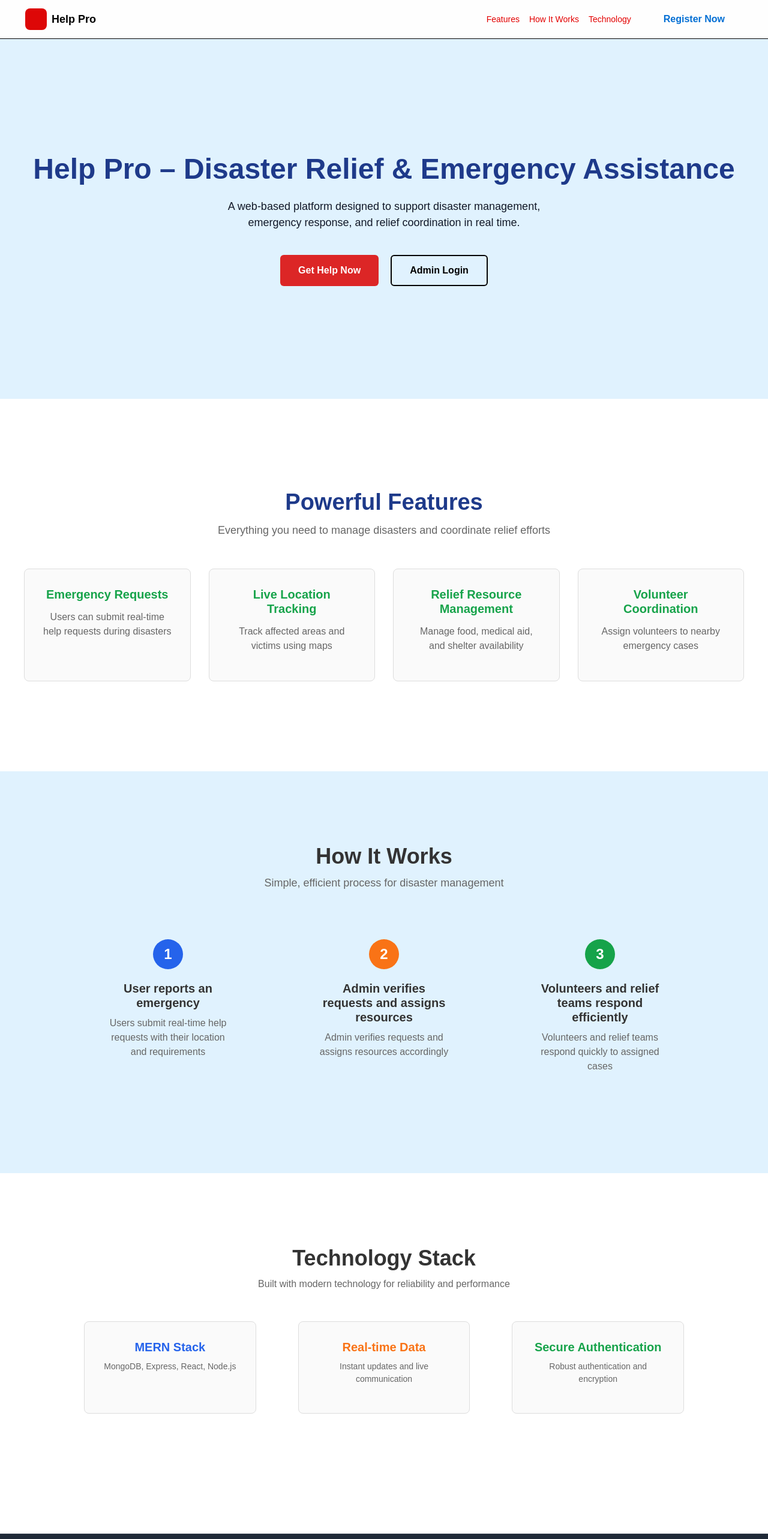
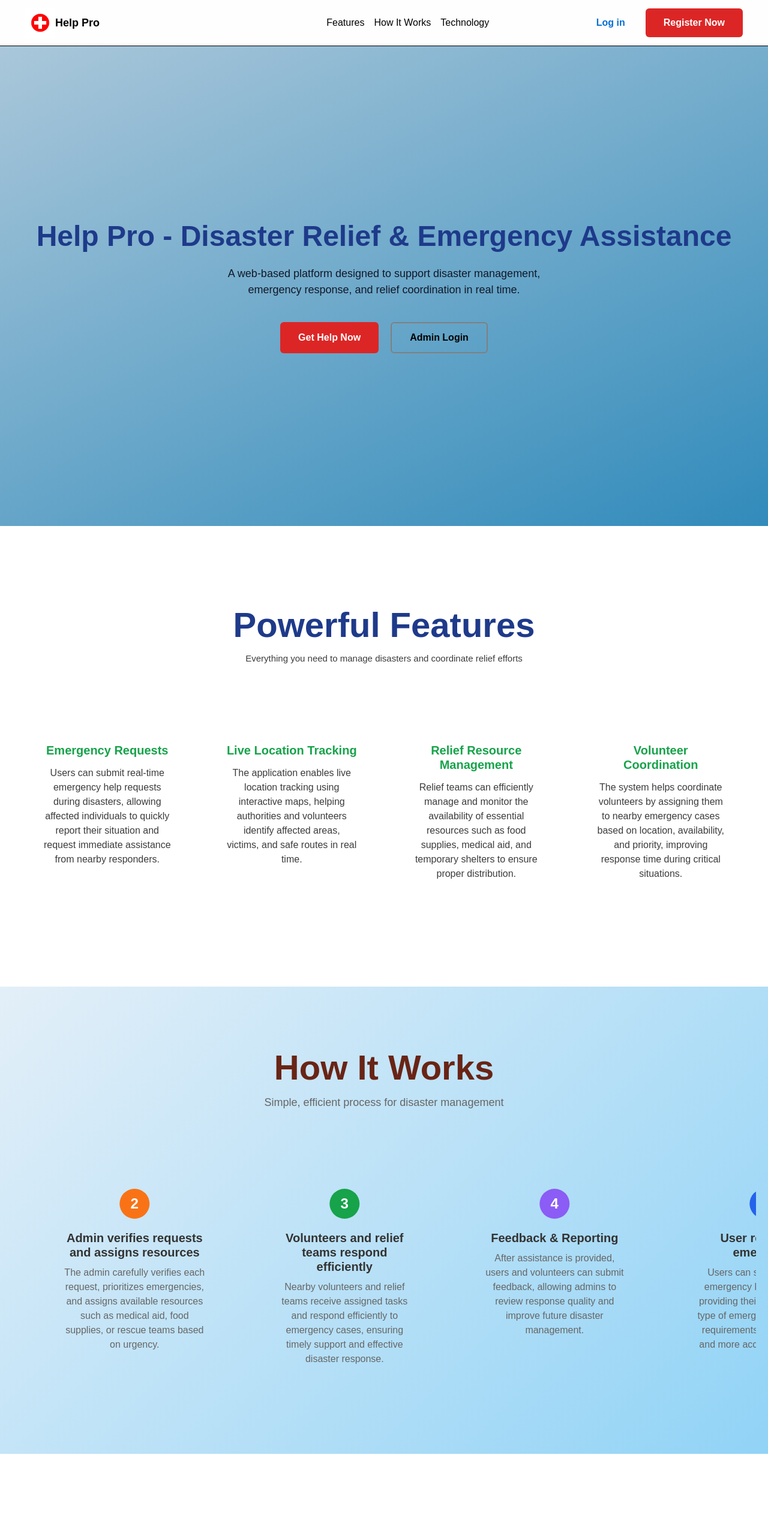
Before and after one commit to abdulrehman-devs/Help-Pro---A-Disaster-Relief-App, a React (Create React App) app in the folder frontend/: page / in a window 1280 px wide. Shown: the top 2566 px of the page at 60% size. Built offline with nearby package versions, Linux system fonts and the light colour scheme.

Commit message:
Updated Landing Page, implemented Routing and added complex css

```diff
--- a/frontend/package.json
+++ b/frontend/package.json
@@ -10,6 +10,7 @@
     "bootstrap": "^5.3.8",
     "react": "^19.2.3",
     "react-dom": "^19.2.3",
+    "react-router-dom": "^7.13.0",
     "react-scripts": "5.0.1",
     "web-vitals": "^2.1.4"
   },
--- a/frontend/src/App.css
+++ b/frontend/src/App.css
@@ -1,11 +1,6 @@
 .App {
   text-align: center;
   background-color: linear-gradient(to right, #4a7b9e, #ffffff);
-}
-
-.App-logo {
-  height: 40vmin;
-  pointer-events: none;
 }
 
 @media (prefers-reduced-motion: no-preference) {
--- a/frontend/src/App.js
+++ b/frontend/src/App.js
@@ -3,13 +3,18 @@ import 'bootstrap/dist/css/bootstrap.min.css';
 import 'bootstrap/dist/js/bootstrap.bundle.min.js';
 import LandingPage from "./pages/LandingPage";
 import "bootstrap/dist/css/bootstrap.min.css";
+import { Routes, Route, BrowserRouter } from "react-router-dom";
 import "./App.css";
 
 function App() {
   return (
-    <div>
-      <LandingPage />
-    </div>
+    <>
+      <BrowserRouter>
+        <Routes>
+          <Route path="/" element={< LandingPage />} />
+        </Routes>
+      </BrowserRouter>
+    </>
   );
 }
 
--- a/frontend/src/components/Header.jsx
+++ b/frontend/src/components/Header.jsx
@@ -1,15 +1,21 @@
 import "../style/Header.css";
-import React from 'react';
+import { Link } from "react-router-dom";
+import React from "react";
 
-function Header() {
+function Header({ isLoggedIn }) {
     return (
         <header className="app-header">
             <nav className="navbar navbar-expand-lg">
                 <div className="container">
-                    <a className="navbar-brand d-flex align-items-center" href="/">
-                        <div className="logo-box"></div>
+
+                    <Link className="navbar-brand d-flex align-items-center" to="/">
+                        <img
+                            src="/helpro-logo.jpg"
+                            alt="Help Pro Logo"
+                            style={{ width: '50px', height: '50px', objectFit: 'contain' }}
+                        />
                         <span className="app-name">Help Pro</span>
-                    </a>
+                    </Link>
 
                     <button
                         className="navbar-toggler"
@@ -21,31 +27,38 @@ function Header() {
                     </button>
 
                     <div className="collapse navbar-collapse" id="navbarMenu">
-                        <ul className="navbar-nav ms-auto align-items-lg-center">
+
+                        { !isLoggedIn &&
+                            <ul className="navbar-nav mx-auto align-items-lg-center">
                                 <li className="nav-item">
                                     <a className="nav-link" href="#features">Features</a>
                                 </li>
-
                                 <li className="nav-item">
                                     <a className="nav-link" href="#how">How It Works</a>
                                 </li>
-
                                 <li className="nav-item">
                                     <a className="nav-link" href="#tech">Technology</a>
                                 </li>
+                            </ul>}
 
-                            <li className="nav-item ms-lg-3 mt-2 mt-lg-0">
-                                <button className="btn">
-                                    Register Now
-                                </button>
-                            </li>
-
-                        </ul>
+                        <div className="d-flex ms-auto gap-1">
+                            { !isLoggedIn ?
+                            (
+                                <>
+                                    <Link className="btn btn-outline-primary" to="/login"> Log in </Link>
+                                    <Link className="btn btn-primary" to="/register"> Register Now </Link>
+                                </>
+                            ) :
+                            (
+                                <button className="btn btn-primary" style={{ "width": "80px", "height": "34px", "fontSize": "12px", "padding": "0 10px", "textDecoration": "none" }}>Sign Out</button>
+                            )
+                                }
+                        </div>
                     </div>
                 </div>
             </nav>
         </header>
     );
-};
+}
 
 export default Header;
--- a/frontend/src/pages/LandingPage.jsx
+++ b/frontend/src/pages/LandingPage.jsx
@@ -1,4 +1,4 @@
-import react from 'react';
+import React from 'react';
 import Header from '../components/Header';
 import Footer from '../components/Footer';
 import '../style/LandingPage.css';
@@ -6,10 +6,10 @@ import '../style/LandingPage.css';
 function LandingPage() {
     return (
         <div className="landing-page">
-            <Header />
+            <Header isLoggedIn={false} />
 
             <section className="hero">
-                <h1>Help Pro – Disaster Relief & Emergency Assistance</h1>
+                <h1>Help Pro - Disaster Relief & Emergency Assistance</h1>
                 <p>A web-based platform designed to support disaster management, emergency response, and relief coordination in real time.</p>
                 <div className="button-group">
                     <button className="btn btn-primary">Get Help Now</button>
@@ -24,22 +24,38 @@ function LandingPage() {
                 <div className="feature-grid">
                     <div className="feature-card">
                         <h3>Emergency Requests</h3>
-                        <p>Users can submit real-time help requests during disasters</p>
+                        <p>
+                            Users can submit real-time emergency help requests during disasters,
+                            allowing affected individuals to quickly report their situation and
+                            request immediate assistance from nearby responders.
+                        </p>
                     </div>
 
                     <div className="feature-card">
                         <h3>Live Location Tracking</h3>
-                        <p>Track affected areas and victims using maps</p>
+                        <p>
+                            The application enables live location tracking using interactive maps,
+                            helping authorities and volunteers identify affected areas, victims,
+                            and safe routes in real time.
+                        </p>
                     </div>
 
                     <div className="feature-card">
                         <h3>Relief Resource Management</h3>
-                        <p>Manage food, medical aid, and shelter availability</p>
+                        <p>
+                            Relief teams can efficiently manage and monitor the availability of
+                            essential resources such as food supplies, medical aid, and temporary
+                            shelters to ensure proper distribution.
+                        </p>
                     </div>
 
                     <div className="feature-card">
                         <h3>Volunteer Coordination</h3>
-                        <p>Assign volunteers to nearby emergency cases</p>
+                        <p>
+                            The system helps coordinate volunteers by assigning them to nearby
+                            emergency cases based on location, availability, and priority,
+                            improving response time during critical situations.
+                        </p>
                     </div>
                 </div>
             </section>
@@ -48,48 +64,148 @@ function LandingPage() {
                 <h2>How It Works</h2>
                 <p>Simple, efficient process for disaster management</p>
 
-                <div className="steps-grid">
+                <div className="steps-slider">
+                    <div className="steps-track">
                         <div className="step">
-                        <div className="step-number" style={{ backgroundColor: '#2563eb' }}>1</div>
+                            <div className="step-number" style={{ backgroundColor: '#2563eb'}}>1</div>
                             <h3>User reports an emergency</h3>
-                        <p>Users submit real-time help requests with their location and requirements</p>
+                            <p>
+                                Users can submit real-time emergency help requests by providing their
+                                current location, type of emergency, and specific requirements to
+                                ensure faster and more accurate assistance.
+                            </p>
                         </div>
 
                         <div className="step">
                             <div className="step-number" style={{ backgroundColor: '#f97316' }}>2</div>
                             <h3>Admin verifies requests and assigns resources</h3>
-                        <p>Admin verifies requests and assigns resources accordingly</p>
+                            <p>
+                                The admin carefully verifies each request, prioritizes emergencies,
+                                and assigns available resources such as medical aid, food supplies,
+                                or rescue teams based on urgency.
+                            </p>
                         </div>
 
                         <div className="step">
                             <div className="step-number" style={{ backgroundColor: '#16a34a' }}>3</div>
                             <h3>Volunteers and relief teams respond efficiently</h3>
-                        <p>Volunteers and relief teams respond quickly to assigned cases</p>
+                            <p>
+                                Nearby volunteers and relief teams receive assigned tasks and respond
+                                efficiently to emergency cases, ensuring timely support and effective
+                                disaster response.
+                            </p>
+                        </div>
+
+                        <div className="step">
+                            <div className="step-number" style={{ backgroundColor: '#8b5cf6' }}>4</div>
+                            <h3>Feedback & Reporting</h3>
+                            <p>
+                                After assistance is provided, users and volunteers can submit feedback,
+                                allowing admins to review response quality and improve future disaster management.
+                            </p>
+                        </div>
+
+                        {/* Duplicate steps for infinite scroll */}
+                        <div className="step">
+                            <div className="step-number" style={{ backgroundColor: '#2563eb' }}>1</div>
+                            <h3>User reports an emergency</h3>
+                            <p>
+                                Users can submit real-time emergency help requests by providing their
+                                current location, type of emergency, and specific requirements to
+                                ensure faster and more accurate assistance.
+                            </p>
+                        </div>
+
+                        <div className="step">
+                            <div className="step-number" style={{ backgroundColor: '#f97316' }}>2</div>
+                            <h3>Admin verifies requests and assigns resources</h3>
+                            <p>
+                                The admin carefully verifies each request, prioritizes emergencies,
+                                and assigns available resources such as medical aid, food supplies,
+                                or rescue teams based on urgency.
+                            </p>
+                        </div>
+
+                        <div className="step">
+                            <div className="step-number" style={{ backgroundColor: '#16a34a' }}>3</div>
+                            <h3>Volunteers and relief teams respond efficiently</h3>
+                            <p>
+                                Nearby volunteers and relief teams receive assigned tasks and respond
+                                efficiently to emergency cases, ensuring timely support and effective
+                                disaster response.
+                            </p>
+                        </div>
+
+                        <div className="step">
+                            <div className="step-number" style={{ backgroundColor: '#8b5cf6' }}>4</div>
+                            <h3>Feedback & Reporting</h3>
+                            <p>
+                                After assistance is provided, users and volunteers can submit feedback,
+                                allowing admins to review response quality and improve future disaster management.
+                            </p>
+                        </div>
                     </div>
                 </div>
             </section>
 
+
+
             <section className="tech-stack" id='tech'>
                 <h2>Technology Stack</h2>
-                <p>Built with modern technology for reliability and performance</p>
 
                 <div className="tech-grid">
                     <div className="tech-card">
                         <h3 style={{ color: '#2563eb' }}>MERN Stack</h3>
-                        <p>MongoDB, Express, React, Node.js</p>
+                        <p>
+                            MongoDB, Express, React, Node.js. <br />
+                            Enables building fast and scalable full-stack web applications.
+                        </p>
                     </div>
 
                     <div className="tech-card">
                         <h3 style={{ color: '#f97316' }}>Real-time Data</h3>
-                        <p>Instant updates and live communication</p>
+                        <p>
+                            Instant updates and live communication. <br />
+                            Keeps users informed instantly with up-to-date information.
+                        </p>
+                    </div>
+
+                    <div className="tech-card">
+                        <h3 style={{ color: '#f59e0b' }}>Monitoring & Alerts</h3>
+                        <p>
+                            Real-time notifications and monitoring ensure prompt response to emergencies. <br />
+                            Helps track system performance and disaster updates efficiently.
+                        </p>
+                    </div>
+
+                    <div className="tech-card">
+                        <h3 style={{ color: '#8b5cf6' }}>System Architecture</h3>
+                        <p>
+                            The app uses REST APIs for backend communication, integrating weather and disaster data APIs. <br />
+                            Efficient routing and database interactions ensure smooth operations.
+                        </p>
+                    </div>
+
+                    <div className="tech-card">
+                        <h3 style={{ color: '#ec4899' }}>Tools</h3>
+                        <p>
+                            VS Code, Linux, Postman API, Git, GitHub. <br />
+                            Essential for development, testing, version control, and deployment.
+                        </p>
                     </div>
 
                     <div className="tech-card">
                         <h3 style={{ color: '#16a34a' }}>Secure Authentication</h3>
-                        <p>Robust authentication and encryption</p>
+                        <p>
+                            Robust authentication and encryption. <br />
+                            Ensures user data is protected at all times.
+                        </p>
                     </div>
+
                 </div>
+
             </section>
+
             <Footer />
         </div>
     );
--- a/frontend/src/style/Footer.css
+++ b/frontend/src/style/Footer.css
@@ -2,7 +2,6 @@
     background-color: #1f2937;
     color: #e5e7eb;
     padding: 50px 20px 30px;
-    margin-top: 80px;
     border-top: 1px solid #374151;
 }
 
@@ -130,8 +129,8 @@
 
 @media (max-width: 480px) {
     .footer {
-        padding: 30px 12px 20px;
-        margin-top: 40px;
+        padding: 60px 20px 40px;
+        margin-top: 0px;
     }
 
     .footer-content {
--- a/frontend/src/style/Header.css
+++ b/frontend/src/style/Header.css
@@ -11,6 +11,10 @@
   margin-right: 8px;
 }
 
+.navbar-brand {
+  margin-right: 300px;
+}
+
 .app-name {
   font-size: 18px;
   font-weight: 600;
@@ -18,18 +22,18 @@
 }
 
 .nav-link {
-  color: #e30000;
-  font-size: 14px;
+  color: #000000;
+  font-size: 16px;
   margin-right: 0;
 }
 
 .nav-link:hover {
-  color: #000000;
+  color: #e50000;
 }
 
 .container {
-    max-width: 100%;
-    margin: 0 30px 0 30px;
+  max-width: 100%;
+  margin: 0 30px 0 30px;
 }
 
 .btn {
@@ -39,3 +43,29 @@
 .btn:hover {
   color: rgb(0, 0, 0);
 }
+
+.btn-outline-primary:hover {
+  background-color: transparent;
+}
+
+.nav-link {
+  font-weight: 530;
+}
+
+@media screen and (max-width: 600px) {
+  .container {
+    margin: 0 !important;
+  }
+
+  .steps-grid {
+    gap: 0 !important;
+  }
+
+  section {
+    padding: 100px 35px !important;
+  }
+
+  .navbar-brand {
+    margin-right: 0px;
+  }
+}
--- a/frontend/src/style/LandingPage.css
+++ b/frontend/src/style/LandingPage.css
@@ -2,6 +2,10 @@
   margin: 0;
   padding: 0;
   box-sizing: border-box;
+}
+
+html {
+  scroll-behavior: smooth;
 }
 
 body {
@@ -16,12 +20,13 @@ body {
 .hero {
   padding: 80px 20px;
   text-align: center;
-  background-color: #E0F2FE;
-  color: white;
-  min-height: 600px;
+  min-height: 100vh;
   display: flex;
   flex-direction: column;
   justify-content: center;
+  background: linear-gradient(515deg, #aac7da 0%, #318bbb 100%);
+  background-attachment: fixed;
+  color: #111827;
 }
 
 .hero h1 {
@@ -63,38 +68,40 @@ body {
 }
 
 .btn-primary:hover {
-  background-color: #006db6;
+  background-color: #1765e4;
   box-shadow: 0 4px 12px rgba(37, 99, 235, 0.3);
+  color: rgb(255, 255, 255);
 }
 
 .btn-secondary {
   background-color: transparent;
   color: #000000;
-  border: 2px solid #040404;
+  border: 2px solid gray;
 }
 
 .btn-secondary:hover {
-  background-color: #333;
-  color: white;
+  background-color: #1765e4;
+  color: rgb(255, 255, 255);
+  border: 2px solid transparent;
 }
 
 .features {
-  padding: 150px 20px;
+  padding: 130px 20px;
   background-color: #fff;
   text-align: center;
 }
 
 .features h2 {
-  font-size: 38px;
+  font-size: 58px;
   margin-bottom: 10px;
   font-weight: bold;
   color: #1E3A8A;
 }
 
-.features > p {
-  font-size: 18px;
-  margin-bottom: 50px;
-  color: #666;
+.features>p {
+  font-size: 15px;
+  margin-bottom: 100px;
+  color: #3c3c3c;
 }
 
 .feature-grid {
@@ -107,15 +114,14 @@ body {
 
 .feature-card {
   padding: 30px;
-  border: 1px solid #ddd;
   border-radius: 8px;
-  background-color: #fafafa;
+  background-color: transparent;
   transition: all 0.3s ease;
 }
 
 .feature-card:hover {
-  border-color: #2563eb;
-  box-shadow: 0 4px 12px rgba(0, 0, 0, 0.1);
+  transform: scale(1.15);
+  transition: 0.4s ease-in-out;
 }
 
 .feature-icon {
@@ -132,24 +138,26 @@ body {
 
 .feature-card p {
   font-size: 16px;
-  color: #666;
+  color: #3c3c3c;
 }
 
 .how-it-works {
-  padding: 120px 20px;
-  background-color: #E0F2FE;
+  padding: 100px 20px;
+  background: linear-gradient(135deg, #e3eff8 0%, #91d3f6 100%);
+  background-attachment: fixed;
   text-align: center;
 }
 
 .how-it-works h2 {
-  font-size: 36px;
+  font-size: 58px;
   margin-bottom: 10px;
   font-weight: bold;
+  color: #692415;
 }
 
-.how-it-works > p {
+.how-it-works>p {
   font-size: 18px;
-  margin-bottom: 50px;
+  margin-bottom: 100px;
   color: #666;
 }
 
@@ -157,12 +165,58 @@ body {
   display: grid;
   grid-template-columns: repeat(auto-fit, minmax(200px, 1fr));
   gap: 80px;
-  max-width: 1000px;
+  max-width: 100vw;
   margin: 0 auto;
 }
 
+.steps-slider {
+  overflow: hidden;
+  width: 100%;
+  margin-top: 40px;
+}
+
+.steps-track {
+  display: flex;
+  gap: 50px;
+  animation: slide 13s linear infinite;
+}
+
 .step {
+  flex: 0 0 300px;
+  background: transparent;
   padding: 30px;
+  text-align: center;
+}
+
+.steps-track:hover {
+  animation-play-state: paused;
+}
+
+@keyframes slide {
+  0% {
+    transform: translateX(0);
+  }
+
+  100% {
+    transform: translateX(-50%);
+  }
+}
+
+@media (max-width: 1000px) {
+  .step {
+    flex: 0 0 250px;
+  }
+}
+
+@media (max-width: 600px) {
+  .step {
+    flex: 0 0 200px;
+  }
+
+  .steps-track {
+    animation: slide 10s linear infinite;
+  }
+
 }
 
 .step-number {
@@ -190,56 +244,59 @@ body {
 }
 
 .tech-stack {
-  padding: 120px 20px;
-  background-color: #fff;
+  display: flex;
+  align-items: center;
+  justify-content: center;
+  padding: 150px 200px 80px 200px;
+  background-color: #ffffff;
   text-align: center;
+  gap: 100px;
 }
 
 .tech-stack h2 {
-  font-size: 36px;
+  font-size: 58px;
   margin-bottom: 10px;
   font-weight: bold;
-}
-
-.tech-stack > p {
-  font-size: 16px;
-  margin-bottom: 50px;
-  color: #666;
+  color: #1E3A8A;
+  align-items: flex-start;
 }
 
 .tech-grid {
   display: grid;
   grid-template-columns: repeat(auto-fit, minmax(250px, 1fr));
-  gap: 70px;
+  gap: 40px;
   max-width: 1000px;
   margin: 0 auto;
 }
 
 .tech-card {
-  padding: 30px;
-  border: 1px solid #ddd;
-  border-radius: 8px;
-  background-color: #fafafa;
-  transition: all 0.3s ease;
+  padding: 40px;
+  background-color: transparent;
+  transition: all 0.7s ease;
 }
 
 .tech-card:hover {
-  box-shadow: 0 4px 12px rgba(0, 0, 0, 0.1);
+  transform: rotatey(360deg) scale(1.15);
 }
 
 .tech-card h3 {
-  font-size: 20px;
+  font-size: 25px;
   margin-bottom: 10px;
   font-weight: bold;
   color: #F59E0B;
 }
 
 .tech-card p {
-  font-size: 14px;
+  font-size: 16px;
   color: #666;
 }
 
-@media (max-width: 768px) {
+@media screen and (max-width: 768px) {
+
+  .hero {
+    height: 85vh;
+  }
+
   .hero h1 {
     font-size: 32px;
   }
@@ -260,27 +317,46 @@ body {
   .features h2,
   .how-it-works h2,
   .tech-stack h2 {
-    font-size: 28px;
-  }
-}
-
-@media (max-width: 480px) {
-  .hero {
-    padding: 40px 15px;
-    min-height: auto;
+    font-size: 32px;
   }
 
-  .hero h1 {
-    font-size: 24px;
+  .tech-grid {
+    display: grid;
+    grid-template-columns: repeat(auto-fit, minmax(160px, 2fr));
+    gap: 20px;
+    max-width: 100%;
+    margin: 0 auto;
   }
 
-  .hero p {
+  .tech-card {
+    padding: 40px 20px;
+    text-align: left;
+    transition: all 0.7s ease;
+  }
+
+  .tech-card h3 {
+    font-size: 18px;
+  }
+
+  .tech-card p {
     font-size: 14px;
   }
 
-  .features,
-  .how-it-works,
+  .features>p {
+    margin-bottom: 50px;
+  }
+
+  .how-it-works>p {
+    margin-bottom: 50px;
+  }
+
   .tech-stack {
-    padding: 40px 15px;
+    flex-direction: column;
+    gap: 50px;
+
+  }
+
+  .tech-stack>h2 {
+    margin: 0;
   }
 }
```
Also changed, not shown: frontend/hello/hello.jsx (deleted, +0 -11 lines), frontend/public/helpro-logo.jpg (added), 1 other file (tests, documents, lock files or other folders). Lines whose indentation alone changed are shown as unchanged.
